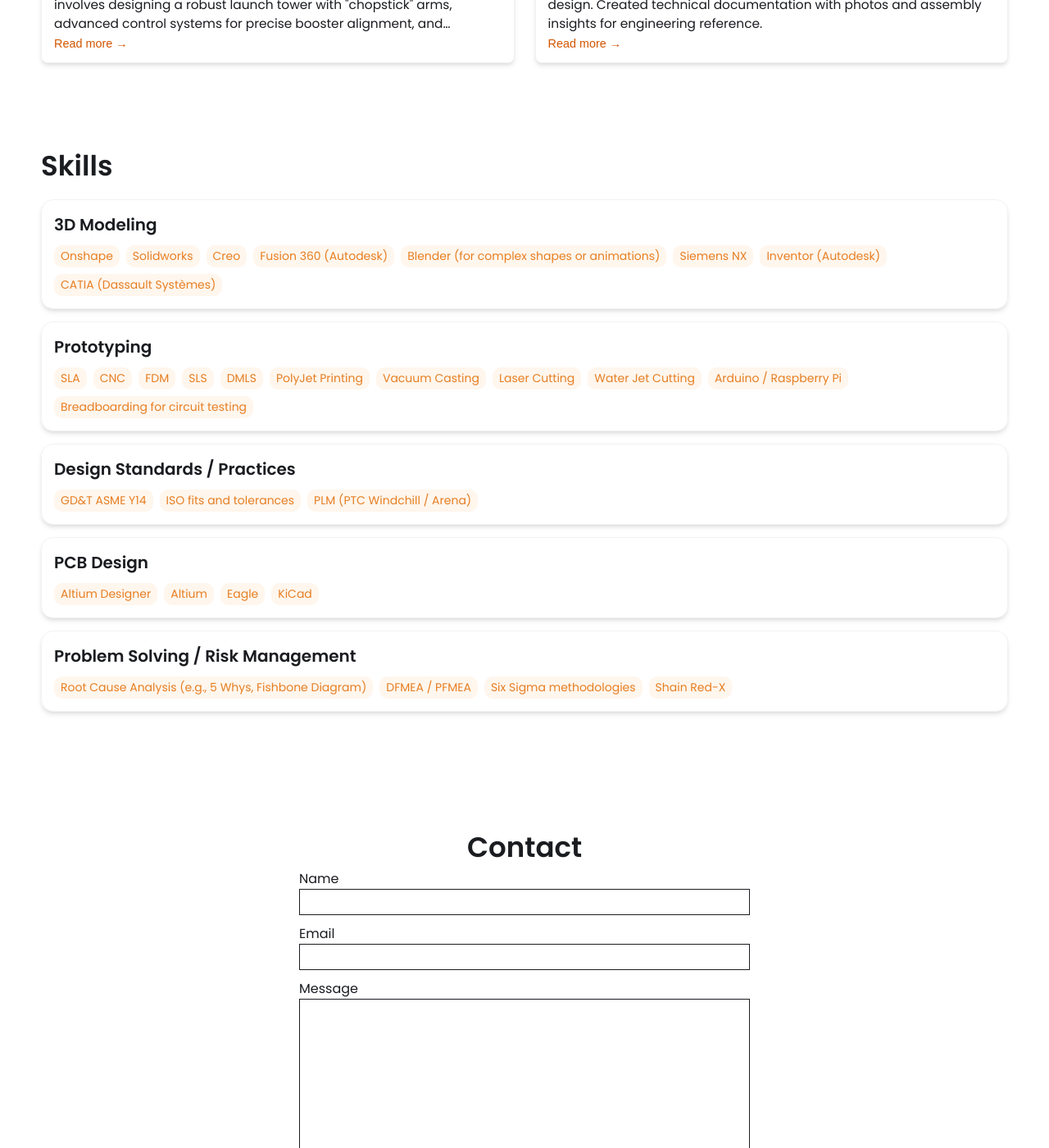
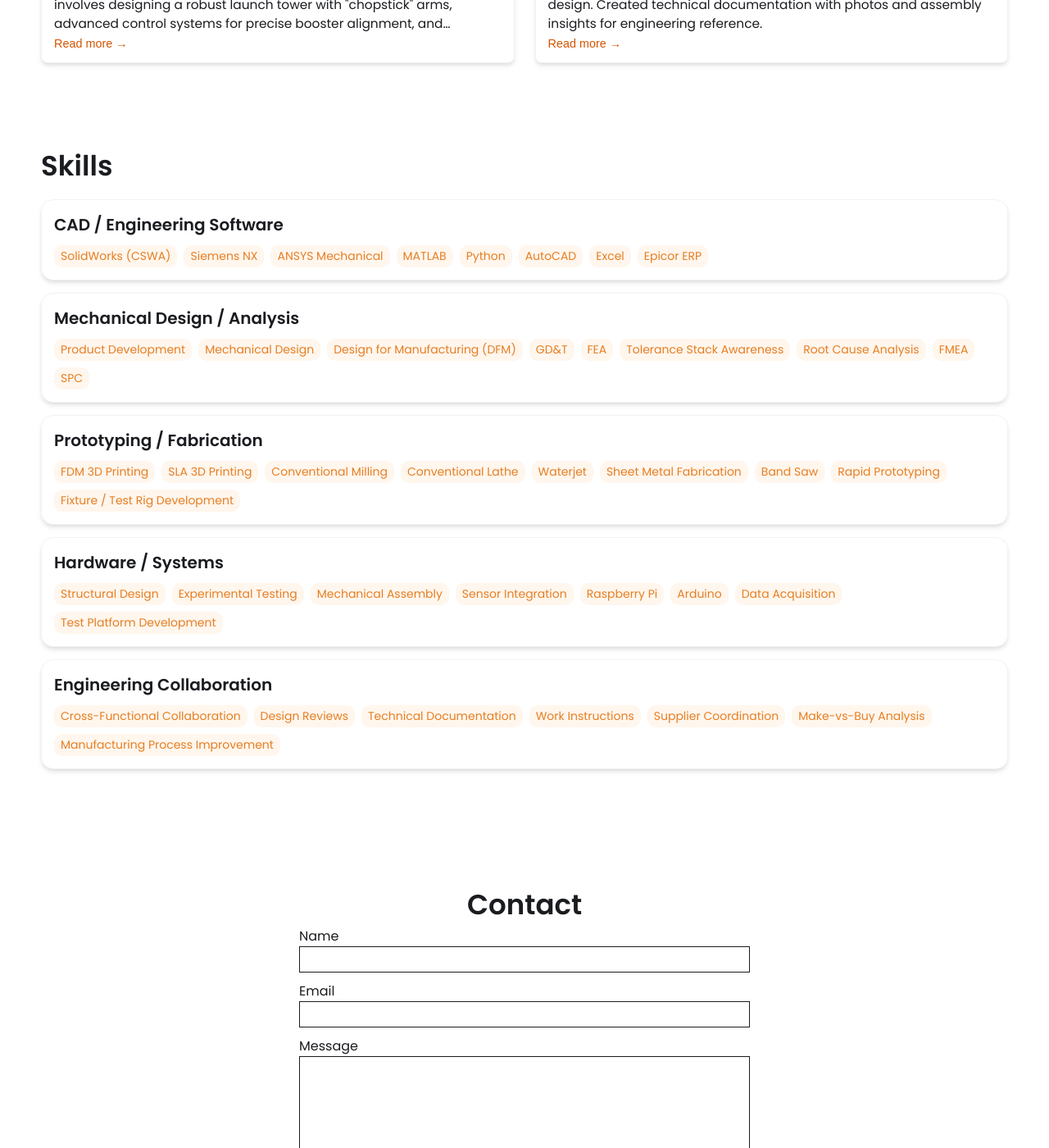
Before and after one commit to mnmohsen/personalwebsite, a Jekyll site: the page built from index.html, in a window 1280 px wide and 1400 px high, scrolled down 1449 px. Shown: the whole window at 82% size. Built offline with Jekyll 4.4.1, drawn with Linux system fonts in a browser that asks for light colours.

Commit message:
Update _config.yml

```diff
--- a/_config.yml
+++ b/_config.yml
@@ -43,46 +43,61 @@ external-links:    # input only your own url slug. The icons with missing entrie
 
 # Skills Section - Add the list of your Skills by categories/tools. The indentation for each level needs to be precise.
 skills:
-  - category: 3D Modeling
+  - category: CAD / Engineering Software
     tools:
-    - Onshape
-    - Solidworks
-    - Creo
-    - Fusion 360 (Autodesk)
-    - Blender (for complex shapes or animations)
+    - SolidWorks (CSWA)
     - Siemens NX
-    - Inventor (Autodesk)
-    - CATIA (Dassault Systèmes)
-  - category: Prototyping
+    - ANSYS Mechanical
+    - MATLAB
+    - Python
+    - AutoCAD
+    - Excel
+    - Epicor ERP
+
+  - category: Mechanical Design / Analysis
     tools:
-    - SLA
-    - CNC
-    - FDM
-    - SLS
-    - DMLS
-    - PolyJet Printing
-    - Vacuum Casting
-    - Laser Cutting
-    - Water Jet Cutting
-    - Arduino / Raspberry Pi
-    - Breadboarding for circuit testing
-  - category: Design Standards / Practices
+    - Product Development
+    - Mechanical Design
+    - Design for Manufacturing (DFM)
+    - GD&T
+    - FEA
+    - Tolerance Stack Awareness
+    - Root Cause Analysis
+    - FMEA
+    - SPC
+
+  - category: Prototyping / Fabrication
     tools:
-    - GD&T ASME Y14
-    - ISO fits and tolerances
-    - PLM (PTC Windchill / Arena)
-  - category: PCB Design
+    - FDM 3D Printing
+    - SLA 3D Printing
+    - Conventional Milling
+    - Conventional Lathe
+    - Waterjet
+    - Sheet Metal Fabrication
+    - Band Saw
+    - Rapid Prototyping
+    - Fixture / Test Rig Development
+
+  - category: Hardware / Systems
     tools:
-    - Altium Designer
-    - Altium
-    - Eagle
-    - KiCad
-  - category: Problem Solving / Risk Management
+    - Structural Design
+    - Experimental Testing
+    - Mechanical Assembly
+    - Sensor Integration
+    - Raspberry Pi
+    - Arduino
+    - Data Acquisition
+    - Test Platform Development
+
+  - category: Engineering Collaboration
     tools:
-    - Root Cause Analysis (e.g., 5 Whys, Fishbone Diagram)
-    - DFMEA / PFMEA
-    - Six Sigma methodologies
-    - Shain Red-X
+    - Cross-Functional Collaboration
+    - Design Reviews
+    - Technical Documentation
+    - Work Instructions
+    - Supplier Coordination
+    - Make-vs-Buy Analysis
+    - Manufacturing Process Improvement
 
 
 # Contact Form Setup. Setup an account and copy over the key. When someone fills out the form, it will be received in your email.
```
